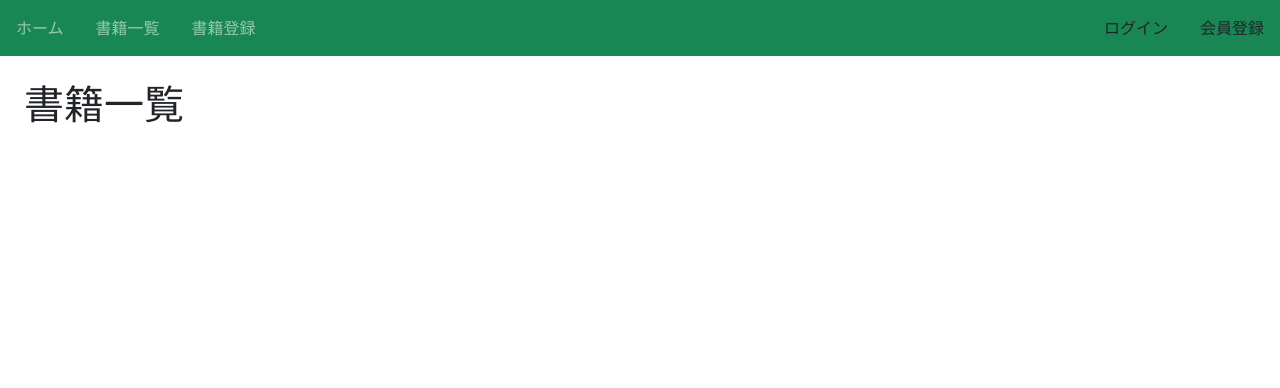
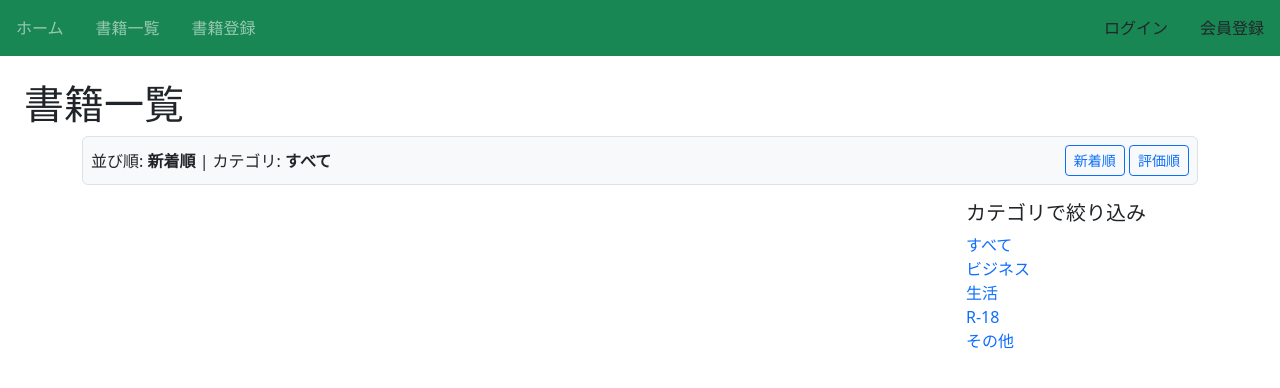
Before and after one commit to taro-cat/bookproject, a Django app: template book/templates/book/book_list.html in a window 1280 px wide. Shown: the top 388 px of the page. Run offline with Django 5.2, Linux system fonts and the light colour scheme; the template is opened without the code that fills it, so the values that code supplies are empty.

Commit message:
list_update

```diff
--- a/book/models.py
+++ b/book/models.py
@@ -5,7 +5,7 @@ from cloudinary.models import CloudinaryField
 
 RATE_CHOICES = [(x, str(x)) for x in range(0, MAX_RATE + 1)]
 
-CATEGORY=(('ビジネス', 'ビジネス'), ('生活', '生活'), ('エロ', 'エロ'), ('その他', 'その他'))
+CATEGORY=(('ビジネス', 'ビジネス'), ('生活', '生活'), ('R-18', 'R-18'), ('その他', 'その他'))
 class Book(models.Model):
     title=models.CharField(max_length=100)
     author=models.CharField(max_length=100, null=True, blank=True)
--- a/book/templates/book/book_list.html
+++ b/book/templates/book/book_list.html
@@ -4,6 +4,36 @@
 {% block h1 %}書籍一覧{% endblock %}
 
 {% block content %}
+<div class="container mb-3">
+    <div class="d-flex justify-content-between align-items-center p-2 bg-light border rounded">
+        <!-- 左：現在の状態表示 -->
+        <div>
+            並び順:
+            <strong>
+                {% if sort == 'rating' %}
+                    評価順
+                {% else %}
+                    新着順
+                {% endif %}
+            </strong> |
+            カテゴリ:
+            <strong>
+                {% if category == 'ビジネス' %}ビジネス
+                {% elif category == '生活' %}生活
+                {% elif category == 'R-18' %}R-18
+                {% elif category == 'その他' %}その他
+                {% else %}すべて
+                {% endif %}
+            </strong>
+        </div>
+
+        <!-- 右：並び替えリンク -->
+        <div>
+            <a href="?sort=new{% if category %}&category={{ category }}{% endif %}" class="btn btn-sm btn-outline-primary">新着順</a>
+            <a href="?sort=rating{% if category %}&category={{ category }}{% endif %}" class="btn btn-sm btn-outline-primary">評価順</a>
+        </div>
+    </div>
+</div>
 <div class="row">
     <div class="col-9">
         <div class="row">
@@ -34,6 +64,17 @@
             {% endfor %}
         </div>
     </div>
+  <!-- カテゴリ絞り込み -->
+  <div class="col-3">
+      <h5>カテゴリで絞り込み</h5>
+      <ul class="list-unstyled">
+          <li><a href="?{% if sort %}sort={{ sort }}&{% endif %}">すべて</a></li>
+          <li><a href="?{% if sort %}sort={{ sort }}&{% endif %}category=ビジネス">ビジネス</a></li>
+          <li><a href="?{% if sort %}sort={{ sort }}&{% endif %}category=生活">生活</a></li>
+          <li><a href="?{% if sort %}sort={{ sort }}&{% endif %}category=R-18">R-18</a></li>
+          <li><a href="?{% if sort %}sort={{ sort }}&{% endif %}category=その他">その他</a></li>
+      </ul>
+  </div>
 </div>
 
   {% include 'book/components/pagination.html' %}
--- a/book/templates/book/components/pagination.html
+++ b/book/templates/book/components/pagination.html
@@ -1,12 +1,12 @@
 {% if page_obj.has_other_pages %}
-    <ul class="list-unstyledbm-0 d-flex justify-content-between">
+    <ul class="list-unstyled bm-0 d-flex justify-content-between">
         {% if page_obj.has_previous %}
-            <li><a href="?page={{ page_obj.previous_page_number }}">&lt;&lt;前へ</a></li>
+            <a href="?page={{ previous_page_number }}{% if request.GET.category %}&category={{ request.GET.category }}{% endif %}">前へ</a>
         {% else %}
             <li class="text-muted">&lt;&lt;前へ</li>
         {% endif %}
         {% if page_obj.has_next %}
-            <li><a href="?page={{ page_obj.next_page_number }}">次へ&gt;&gt;</a></li>
+            <a href="?page={{ page_obj.next_page_number }}{% if request.GET.category %}&category={{ request.GET.category }}{% endif %}">次へ</a>
         {% else %}
             <li class="text-muted">次へ&gt;&gt;</li>
         {% endif %}
--- a/bookproject/settings.py
+++ b/bookproject/settings.py
@@ -17,7 +17,7 @@ BASE_DIR = Path(__file__).resolve().parent.parent
 
 # SECURITY WARNING: don't run with debug turned on in production!
 #DEBUG = config("DEBUG", default=False, cast=bool)
-DEBUG = False
+DEBUG = True
 
 SECRET_KEY = config("SECRET_KEY")
 
```
Also changed, not shown: book/views.py (+26 -0 lines).
